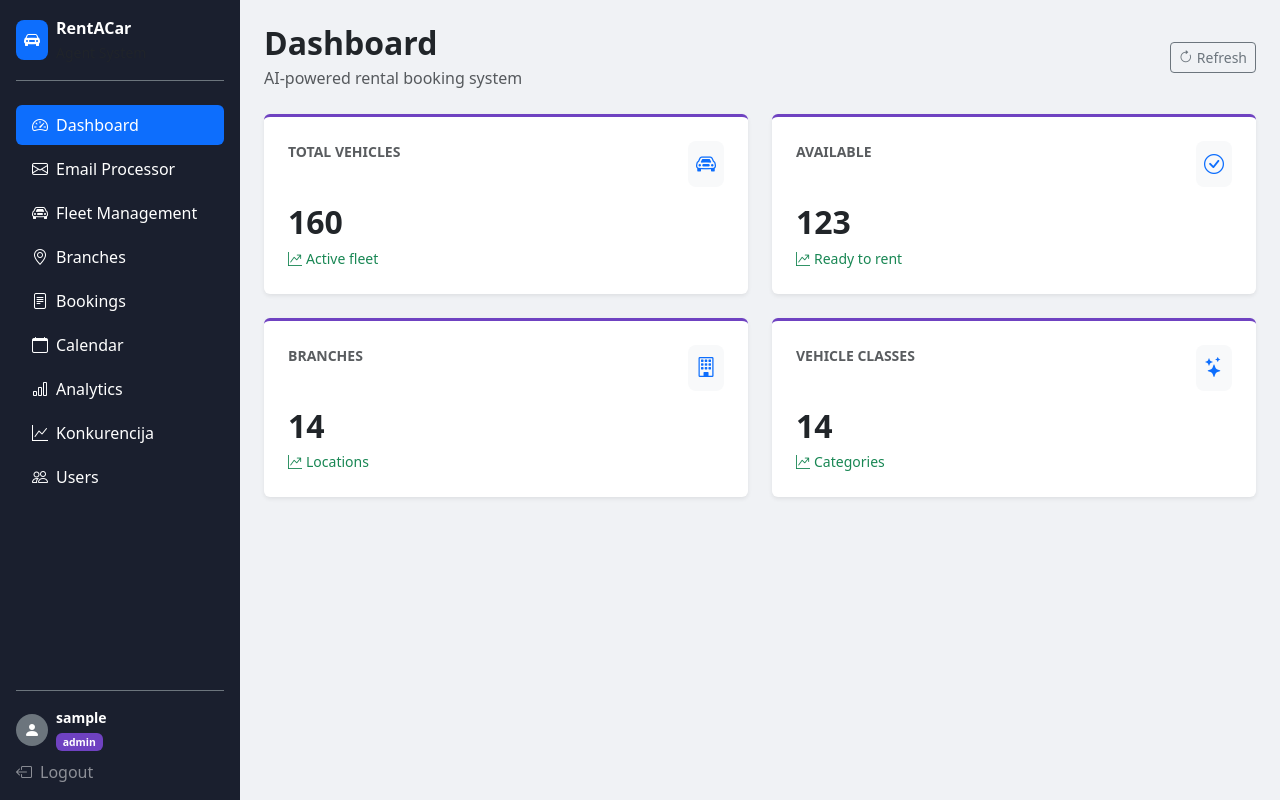
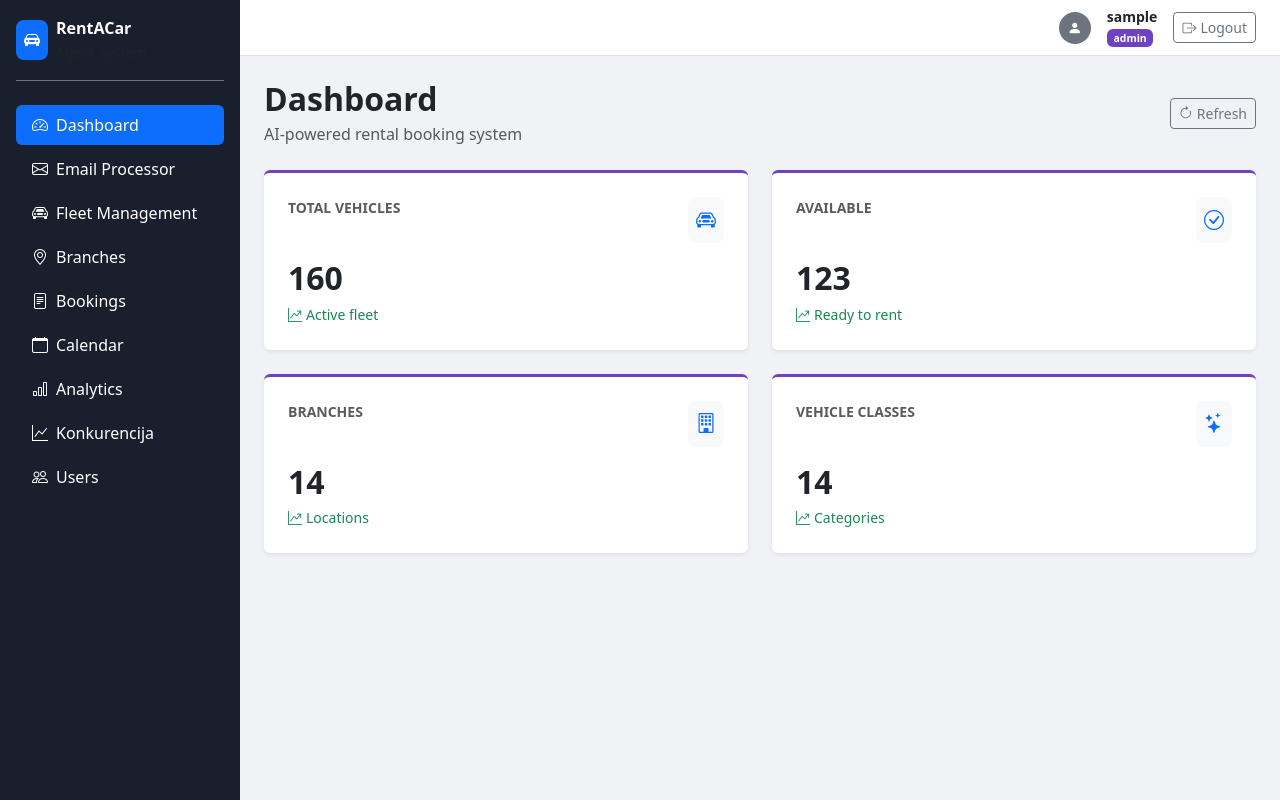
Before and after one commit to dstar55/hello-world-playground, a Flask app: page /dashboard in a window 1280 px wide. Run offline with Flask 3, Linux system fonts and the light colour scheme; the visitor is signed in with stand-in values (Sample User, id 1).

Commit message:
Move user info and logout to top-right topbar
Remove user info and logout from sidebar bottom. Add a fixed 56px
topbar at the top of the main content area with avatar, username,
role badge and Logout button on the right. Sidebar is now nav-only.

Fixes #11

```diff
--- a/templates/dashboard.html
+++ b/templates/dashboard.html
@@ -62,24 +62,26 @@
             </li>
         </ul>
         </div>
-        <div class="border-top border-secondary pt-3 mt-3">
-            <div class="d-flex align-items-center mb-2">
-                <div class="bg-secondary rounded-circle d-flex align-items-center justify-content-center me-2" style="width:32px;height:32px;">
-                    <i class="bi bi-person-fill text-white"></i>
-                </div>
-                <div>
-                    <div class="text-white small fw-semibold">{{ current_user }}</div>
-                    <span class="badge {% if current_role == 'admin' %}bg-purple{% else %}bg-primary{% endif %}" style="{% if current_role == 'admin' %}background-color:#6f42c1!important;{% endif %}font-size:0.65rem;">{{ current_role }}</span>
-                </div>
-            </div>
-            <a href="/logout" class="nav-link text-white-50">
-                <i class="bi bi-box-arrow-left me-2"></i>Logout
-            </a>
-        </div>
     </div>
 
     <!-- Main Content -->
-    <div class="flex-grow-1" style="overflow-y: auto;">
+    <div class="flex-grow-1 d-flex flex-column" style="overflow-y: auto;">
+
+        <!-- Topbar -->
+        <div class="d-flex justify-content-end align-items-center px-4 bg-white border-bottom flex-shrink-0" style="height:56px;">
+            <div class="d-flex align-items-center gap-3">
+                <div class="bg-secondary rounded-circle d-flex align-items-center justify-content-center" style="width:32px;height:32px;">
+                    <i class="bi bi-person-fill text-white small"></i>
+                </div>
+                <div class="lh-sm">
+                    <div class="fw-semibold small">{{ current_user }}</div>
+                    <span class="badge" style="{% if current_role == 'admin' %}background-color:#6f42c1;{% else %}background-color:#0d6efd;{% endif %}font-size:0.65rem;">{{ current_role }}</span>
+                </div>
+                <a href="/logout" class="btn btn-outline-secondary btn-sm">
+                    <i class="bi bi-box-arrow-right me-1"></i>Logout
+                </a>
+            </div>
+        </div>
 
         <!-- Dashboard Section -->
         <div id="section-dashboard" class="content-section p-4">
```
Also changed, not shown: tasks/todo.md (+27 -0 lines).
